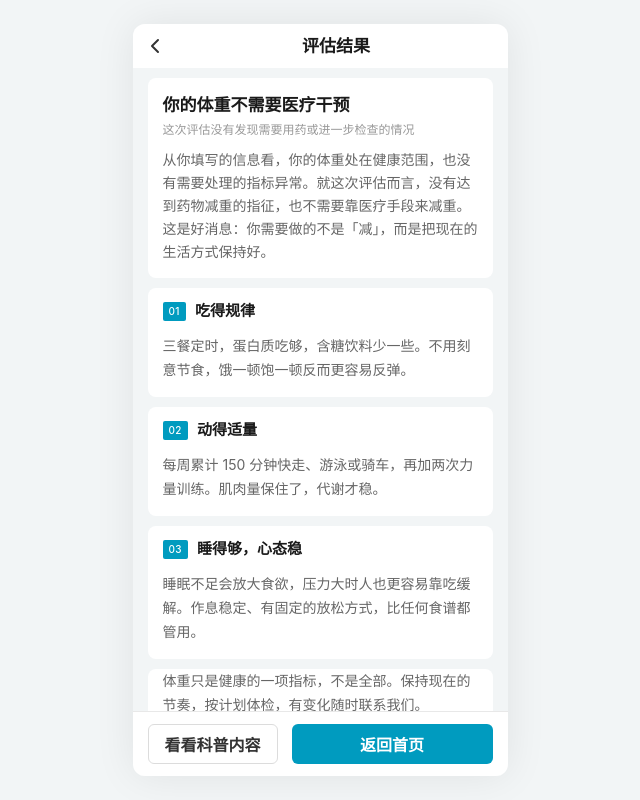
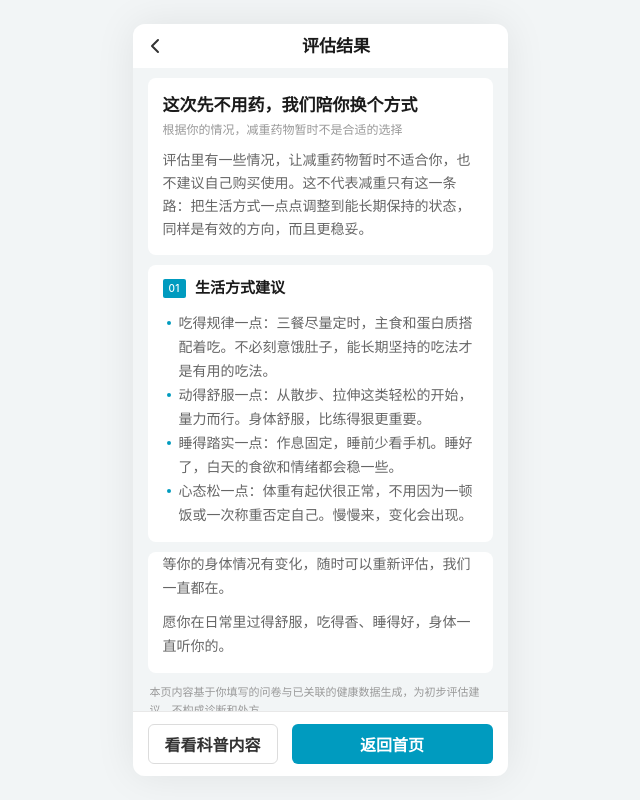
Before and after one commit to lipulin222/health-subscription-demo, a plain HTML site: page weight-management/Assessment-report/no-indication.html in a window 1280 px wide. Shown: the whole page, without its empty margins (320-960 px from the left). Drawn offline with Linux system fonts and the light colour scheme.

Commit message:
兜底页文案重写：面向暂不适合用药人群，生活方式建议合并为一个模块

```diff
--- a/weight-management/Assessment-report/no-indication.html
+++ b/weight-management/Assessment-report/no-indication.html
@@ -3,7 +3,7 @@
 <head>
 <meta charset="utf-8">
 <meta name="viewport" content="width=device-width,initial-scale=1,maximum-scale=1,viewport-fit=cover">
-<title>评估结果 · 无需医疗干预</title>
+<title>评估结果 · 暂不建议用药</title>
 <style>
 /* 视觉对齐：weight-management/Assessment-report（DistinctUI 3.0，375px 壳） */
 :root {
@@ -190,22 +190,23 @@ body { display:flex; justify-content:center; min-height:100vh; }
     </header>
     <main class="page" id="view">
       <section class="hero view-in">
-        <div class="hero__hd"><span class="hero__name">你的体重不需要医疗干预</span></div>
-        <span class="hero__meta">这次评估没有发现需要用药或进一步检查的情况</span>
-        <span class="hero__hint">从你填写的信息看，你的体重处在健康范围，也没有需要处理的指标异常。就这次评估而言，没有达到药物减重的指征，也不需要靠医疗手段来减重。这是好消息：你需要做的不是「减」，而是把现在的生活方式保持好。</span>
+        <div class="hero__hd"><span class="hero__name">这次先不用药，我们陪你换个方式</span></div>
+        <span class="hero__meta">根据你的情况，减重药物暂时不是合适的选择</span>
+        <span class="hero__hint">评估里有一些情况，让减重药物暂时不适合你，也不建议自己购买使用。这不代表减重只有这一条路：把生活方式一点点调整到能长期保持的状态，同样是有效的方向，而且更稳妥。</span>
       </section>
 
-      <section class="mod card"><div class="mod__h mod__h--static"><span class="mod__no">01</span><span class="mod__t">吃得规律</span></div>
-        <div class="mod__b"><div class="mod__b-in"><p>三餐定时，蛋白质吃够，含糖饮料少一些。不用刻意节食，饿一顿饱一顿反而更容易反弹。</p></div></div></section>
-
-      <section class="mod card"><div class="mod__h mod__h--static"><span class="mod__no">02</span><span class="mod__t">动得适量</span></div>
-        <div class="mod__b"><div class="mod__b-in"><p>每周累计 150 分钟快走、游泳或骑车，再加两次力量训练。肌肉量保住了，代谢才稳。</p></div></div></section>
-
-      <section class="mod card"><div class="mod__h mod__h--static"><span class="mod__no">03</span><span class="mod__t">睡得够，心态稳</span></div>
-        <div class="mod__b"><div class="mod__b-in"><p>睡眠不足会放大食欲，压力大时人也更容易靠吃缓解。作息稳定、有固定的放松方式，比任何食谱都管用。</p></div></div></section>
+      <section class="mod card"><div class="mod__h mod__h--static"><span class="mod__no">01</span><span class="mod__t">生活方式建议</span></div>
+        <div class="mod__b"><div class="mod__b-in">
+          <ul class="ul">
+            <li><b>吃得规律一点</b>：三餐尽量定时，主食和蛋白质搭配着吃。不必刻意饿肚子，能长期坚持的吃法才是有用的吃法。</li>
+            <li><b>动得舒服一点</b>：从散步、拉伸这类轻松的开始，量力而行。身体舒服，比练得狠更重要。</li>
+            <li><b>睡得踏实一点</b>：作息固定，睡前少看手机。睡好了，白天的食欲和情绪都会稳一些。</li>
+            <li><b>心态松一点</b>：体重有起伏很正常，不用因为一顿饭或一次称重否定自己。慢慢来，变化会出现。</li>
+          </ul>
+        </div></div></section>
 
       <section class="mod card"><div class="mod__b" style="margin-top:0"><div class="mod__b-in">
-        <p>体重只是健康的一项指标，不是全部。保持现在的节奏，按计划体检，有变化随时联系我们。</p>
+        <p>等你的身体情况有变化，随时可以重新评估，我们一直都在。</p>
         <p>愿你在日常里过得舒服，吃得香、睡得好，身体一直听你的。</p>
       </div></div></section>
 
```
